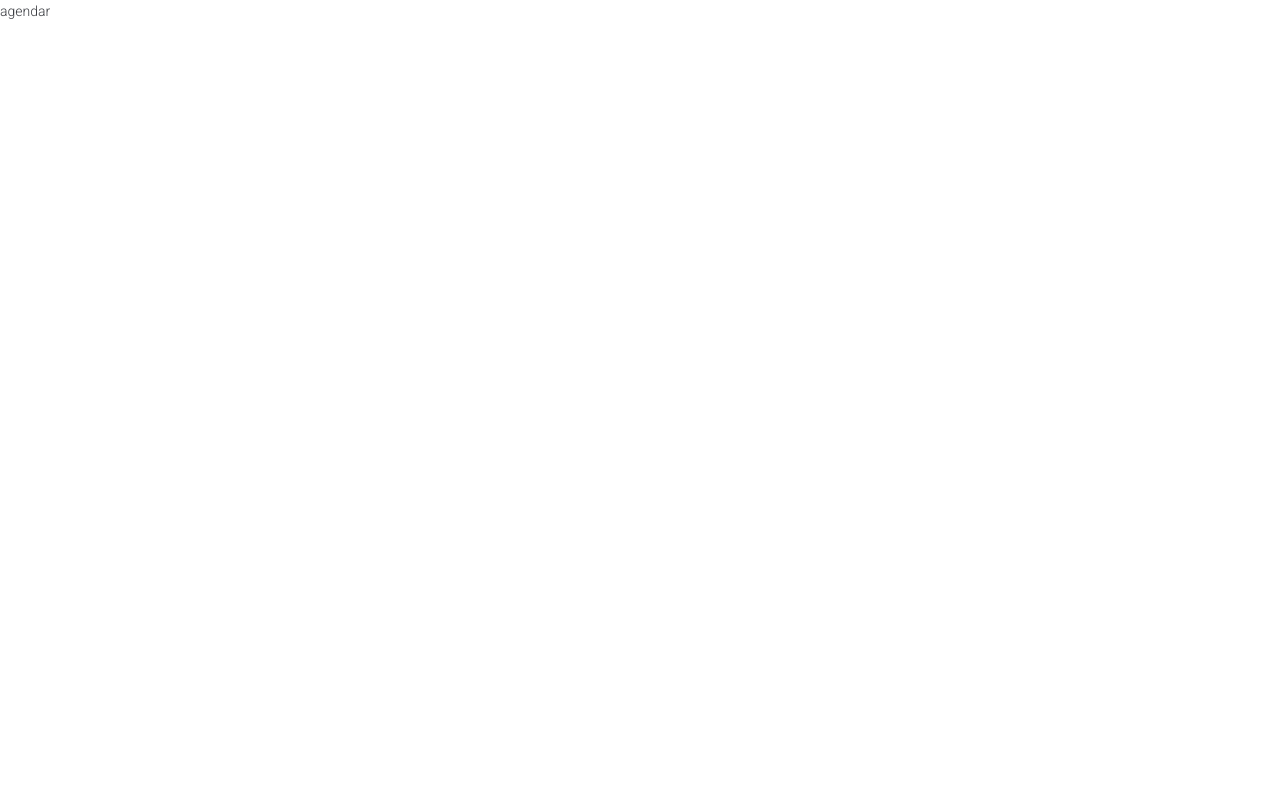
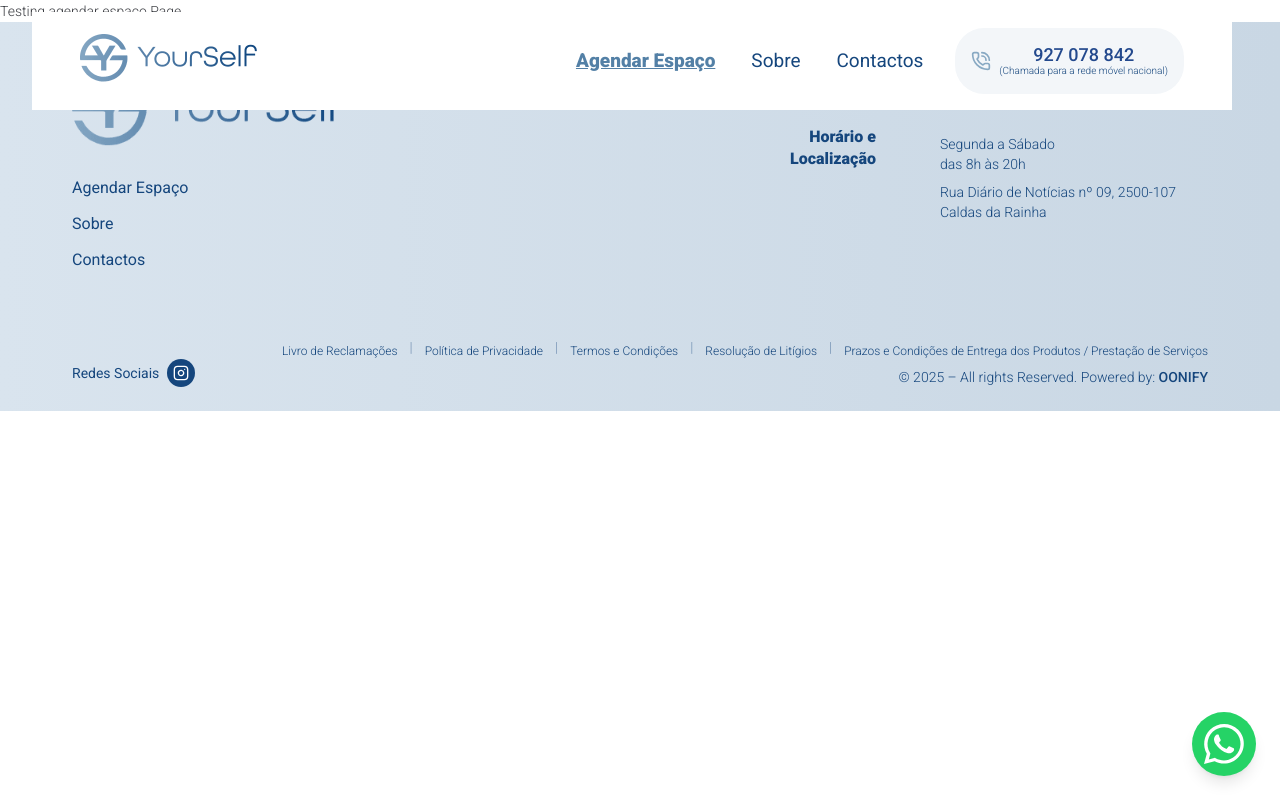
Before and after one commit to AsifIqbal093/YourselfPilates_Main, a Next.js app: page /agendar-espaco in a window 1280 px wide. Built offline with nearby package versions, Linux system fonts and the light colour scheme; a web font is replaced by a local one.

Commit message:
Feature/layout integrartion (#19)
* Layout integration

* Default logo route home page

* Fix Navigation component

* Fix: agendar-espaco page link

```diff
--- a/src/app/(main)/agendar-espaco/page.jsx
+++ b/src/app/(main)/agendar-espaco/page.jsx
@@ -1,7 +1,7 @@
 import React from "react";
 
 const agendar = () => {
-  return <div>agendar</div>;
+  return <div>Testing agendar espaço Page</div>;
 };
 
 export default agendar;
--- a/src/app/layout.jsx
+++ b/src/app/layout.jsx
@@ -1,5 +1,8 @@
 import { Roboto, PT_Sans, Kodchasan, Montserrat } from "next/font/google";
 import "./globals.css";
+import Header from "@/components/layout/Header";
+import WhatsappButton from "@/components/shared/WhatsappButton";
+import Footer from "@/components/layout/Footer";
 
 // Primary Font: Roboto - Weights: 300, 400, 500, 900
 const roboto = Roboto({
@@ -44,7 +47,15 @@ export default function RootLayout({ children }) {
         className={`${roboto.variable} ${ptSans.variable} ${kodchasan.variable} ${montserrat.variable} antialiased`}
         suppressHydrationWarning
       >
+      {/* Header Component */}
+      <Header />
+
+      {/* WhatsApp Floating Button */}
+      <WhatsappButton />
         {children}
+
+        {/* Footer Component */}
+        <Footer />
       </body>
     </html>
   );
--- a/src/components/layout/Header.jsx
+++ b/src/components/layout/Header.jsx
@@ -5,7 +5,6 @@ import Link from "next/link";
 import Image from "next/image";
 import { PhoneCall } from "lucide-react";
 import { useMediaQuery } from "@/hooks/useMediaQuery";
-import { usePathname } from "next/navigation";
 import { motion } from "framer-motion";
 import Navigation from "./Navigation";
 import MobileMenu from "./MobileMenu";
@@ -13,7 +12,6 @@ import MobileMenu from "./MobileMenu";
 const Header = () => {
   const [isScrolled, setIsScrolled] = useState(false);
   const isMobile = useMediaQuery("(max-width: 1024px)");
-	const pathname = usePathname();
 
   useEffect(() => {
     const handleScroll = () => setIsScrolled(window.scrollY > 10);
@@ -29,6 +27,7 @@ const Header = () => {
 		>
 			<div className="w-full px-6 lg:px-12">
 				<div className="flex items-center justify-between py-4">
+				<Link href="/home" className="cursor-pointer">
 					<motion.div
 						style={{
 							display: "inline-block",
@@ -48,28 +47,11 @@ const Header = () => {
 							priority
 						/>
 					</motion.div>
+				</Link>
 
           {!isMobile && (
             <div className="flex items-center space-x-8">
-							<nav className="flex items-center space-x-9 text-[19px] text-[#15467d] font-normal">
-								{[
-									{ href: "/agendar", label: "Agendar Espaço" },
-									{ href: "/sobre", label: "Sobre" },
-									{ href: "/contactos", label: "Contactos" },
-								].map((link) => (
-									<Link
-										key={link.href}
-										href={link.href}
-										className={`hover:text-[#5380A6] ${
-											pathname === link.href
-												? "text-[#5380A6] font-semibold underline"
-												: "text-[#15467d]"
-										}`}
-									>
-										{link.label}
-									</Link>
-								))}
-							</nav>
+              <Navigation />
 
               <a
                 href="tel:927078842"
--- a/src/components/layout/Navigation.jsx
+++ b/src/components/layout/Navigation.jsx
@@ -4,6 +4,10 @@ import React from "react";
 import Link from "next/link";
 import { usePathname } from "next/navigation";
 
+/**
+ * Navigation Component
+ * Desktop navigation menu with active state highlighting
+ */
 const Navigation = () => {
   const pathname = usePathname();
 
@@ -23,7 +27,7 @@ const Navigation = () => {
   ];
 
   return (
-    <nav className="flex items-center space-x-8">
+    <nav className="flex items-center space-x-9 text-[19px] text-[#15467d] font-normal">
       {navItems.map((item) => {
         const isActive = pathname === item.href;
 
@@ -31,17 +35,11 @@ const Navigation = () => {
           <Link
             key={item.href}
             href={item.href}
-            className={`
-              relative text-sm font-normal transition-colors duration-200
-              ${
-                isActive
-                  ? "text-secondary font-medium"
-                  : "text-muted hover:text-secondary"
-              }
-              after:absolute after:left-0 after:bottom-[-4px] after:h-[2px] after:bg-primary
-              after:transition-all after:duration-200
-              ${isActive ? "after:w-full" : "after:w-0 hover:after:w-full"}
-            `}
+            className={`hover:text-[#5380A6] transition-colors duration-200 ${
+              isActive
+                ? "text-[#5380A6] font-semibold underline"
+                : "text-[#15467d]"
+            }`}
           >
             {item.name}
           </Link>
```
Lines whose indentation alone changed are shown as unchanged.
